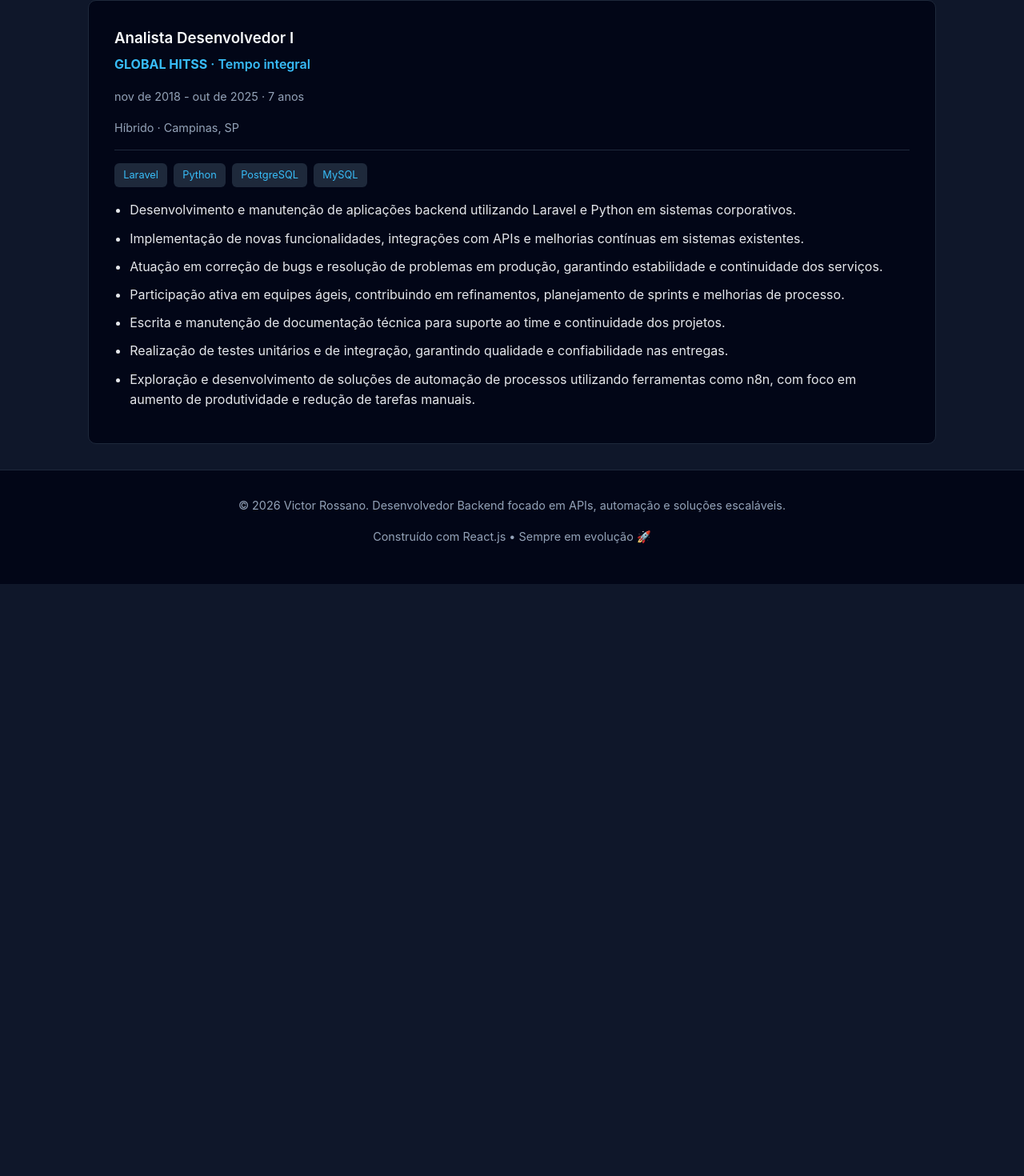
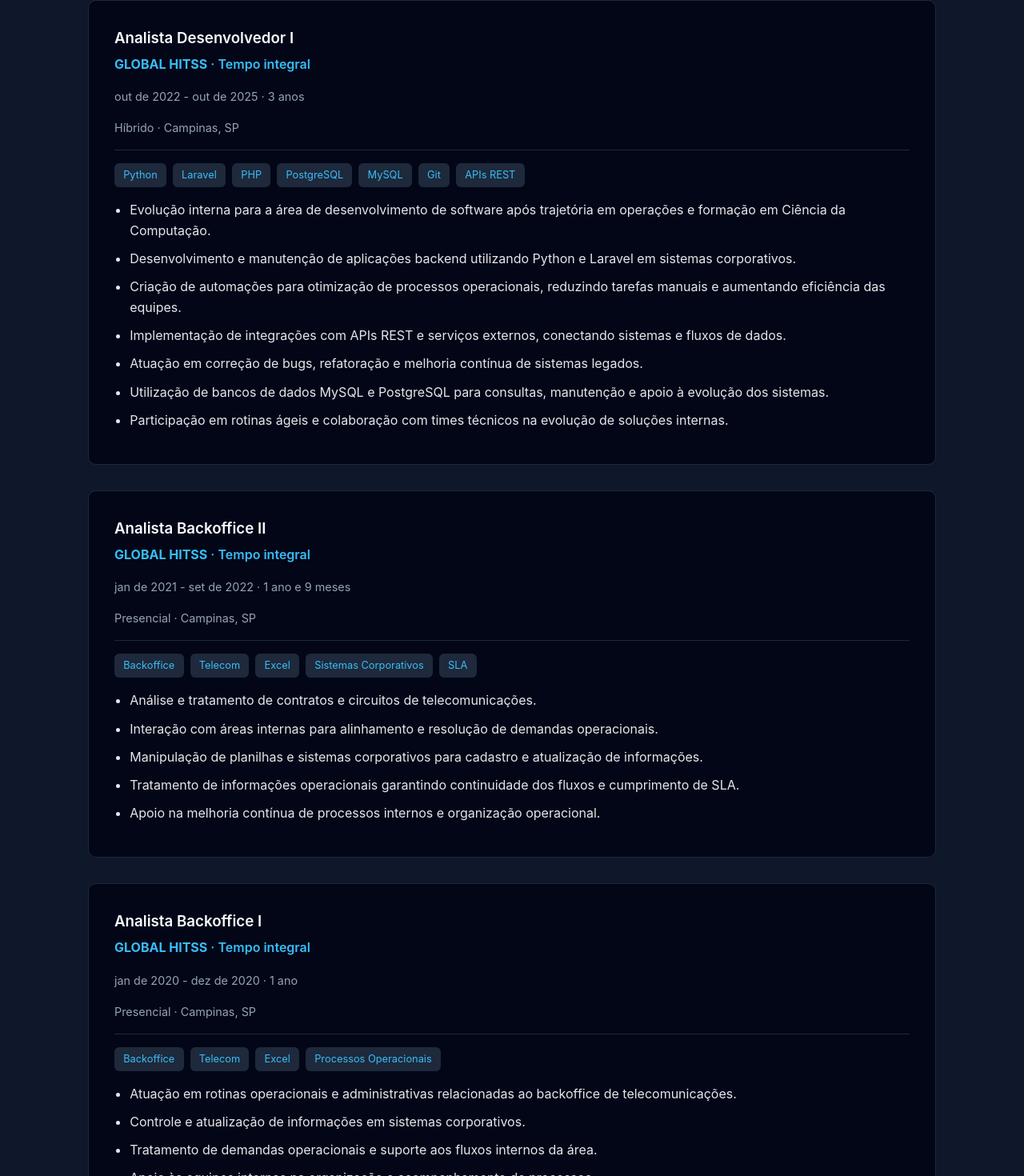
Before and after one commit to VictorRossan0/VictorRossan0.github.io, a React (Vite) app: page /experience in a window 1280 px wide. Shown: the part 734-2204 px from the top of the page at 80% size. Before the commit the page ends 1464 px from the top, so only its background shows below. Built offline with nearby package versions, Linux system fonts and the light colour scheme.

Commit message:
Revise experience entries in experiences.js
Updated job roles and descriptions for better clarity and accuracy.

```diff
--- a/src/data/experiences.js
+++ b/src/data/experiences.js
@@ -14,21 +14,68 @@
             "Desenvolvimento de backend orientado a serviços, utilizando Laravel como API desacoplada."
         ]
     },
+
     {
         role: "Analista Desenvolvedor I",
         company: "GLOBAL HITSS",
         type: "Tempo integral",
-        period: "nov de 2018 - out de 2025 · 7 anos",
+        period: "out de 2022 - out de 2025 · 3 anos",
         location: "Híbrido · Campinas, SP",
-        stack: ["Laravel", "Python", "PostgreSQL", "MySQL"],
+        stack: ["Python", "Laravel", "PHP", "PostgreSQL", "MySQL", "Git", "APIs REST"],
         description: [
-            "Desenvolvimento e manutenção de aplicações backend utilizando Laravel e Python em sistemas corporativos.",
-            "Implementação de novas funcionalidades, integrações com APIs e melhorias contínuas em sistemas existentes.",
-            "Atuação em correção de bugs e resolução de problemas em produção, garantindo estabilidade e continuidade dos serviços.",
-            "Participação ativa em equipes ágeis, contribuindo em refinamentos, planejamento de sprints e melhorias de processo.",
-            "Escrita e manutenção de documentação técnica para suporte ao time e continuidade dos projetos.",
-            "Realização de testes unitários e de integração, garantindo qualidade e confiabilidade nas entregas.",
-            "Exploração e desenvolvimento de soluções de automação de processos utilizando ferramentas como n8n, com foco em aumento de produtividade e redução de tarefas manuais."
+            "Evolução interna para a área de desenvolvimento de software após trajetória em operações e formação em Ciência da Computação.",
+            "Desenvolvimento e manutenção de aplicações backend utilizando Python e Laravel em sistemas corporativos.",
+            "Criação de automações para otimização de processos operacionais, reduzindo tarefas manuais e aumentando eficiência das equipes.",
+            "Implementação de integrações com APIs REST e serviços externos, conectando sistemas e fluxos de dados.",
+            "Atuação em correção de bugs, refatoração e melhoria contínua de sistemas legados.",
+            "Utilização de bancos de dados MySQL e PostgreSQL para consultas, manutenção e apoio à evolução dos sistemas.",
+            "Participação em rotinas ágeis e colaboração com times técnicos na evolução de soluções internas."
+        ]
+    },
+
+    {
+        role: "Analista Backoffice II",
+        company: "GLOBAL HITSS",
+        type: "Tempo integral",
+        period: "jan de 2021 - set de 2022 · 1 ano e 9 meses",
+        location: "Presencial · Campinas, SP",
+        stack: ["Backoffice", "Telecom", "Excel", "Sistemas Corporativos", "SLA"],
+        description: [
+            "Análise e tratamento de contratos e circuitos de telecomunicações.",
+            "Interação com áreas internas para alinhamento e resolução de demandas operacionais.",
+            "Manipulação de planilhas e sistemas corporativos para cadastro e atualização de informações.",
+            "Tratamento de informações operacionais garantindo continuidade dos fluxos e cumprimento de SLA.",
+            "Apoio na melhoria contínua de processos internos e organização operacional."
+        ]
+    },
+
+    {
+        role: "Analista Backoffice I",
+        company: "GLOBAL HITSS",
+        type: "Tempo integral",
+        period: "jan de 2020 - dez de 2020 · 1 ano",
+        location: "Presencial · Campinas, SP",
+        stack: ["Backoffice", "Telecom", "Excel", "Processos Operacionais"],
+        description: [
+            "Atuação em rotinas operacionais e administrativas relacionadas ao backoffice de telecomunicações.",
+            "Controle e atualização de informações em sistemas corporativos.",
+            "Tratamento de demandas operacionais e suporte aos fluxos internos da área.",
+            "Apoio às equipes internas na organização e acompanhamento de processos."
+        ]
+    },
+
+    {
+        role: "Assistente Backoffice",
+        company: "GLOBAL HITSS",
+        type: "Tempo integral",
+        period: "nov de 2018 - dez de 2019 · 1 ano e 2 meses",
+        location: "Presencial · Campinas, SP",
+        stack: ["Backoffice", "Rotinas Administrativas", "Excel", "Sistemas Corporativos"],
+        description: [
+            "Apoio às rotinas administrativas e operacionais da área de backoffice.",
+            "Atualização e controle de informações em sistemas internos.",
+            "Organização de dados, conferência de informações e suporte às demandas operacionais.",
+            "Atendimento às necessidades internas da operação contribuindo para continuidade dos processos."
         ]
     }
 ];
```
